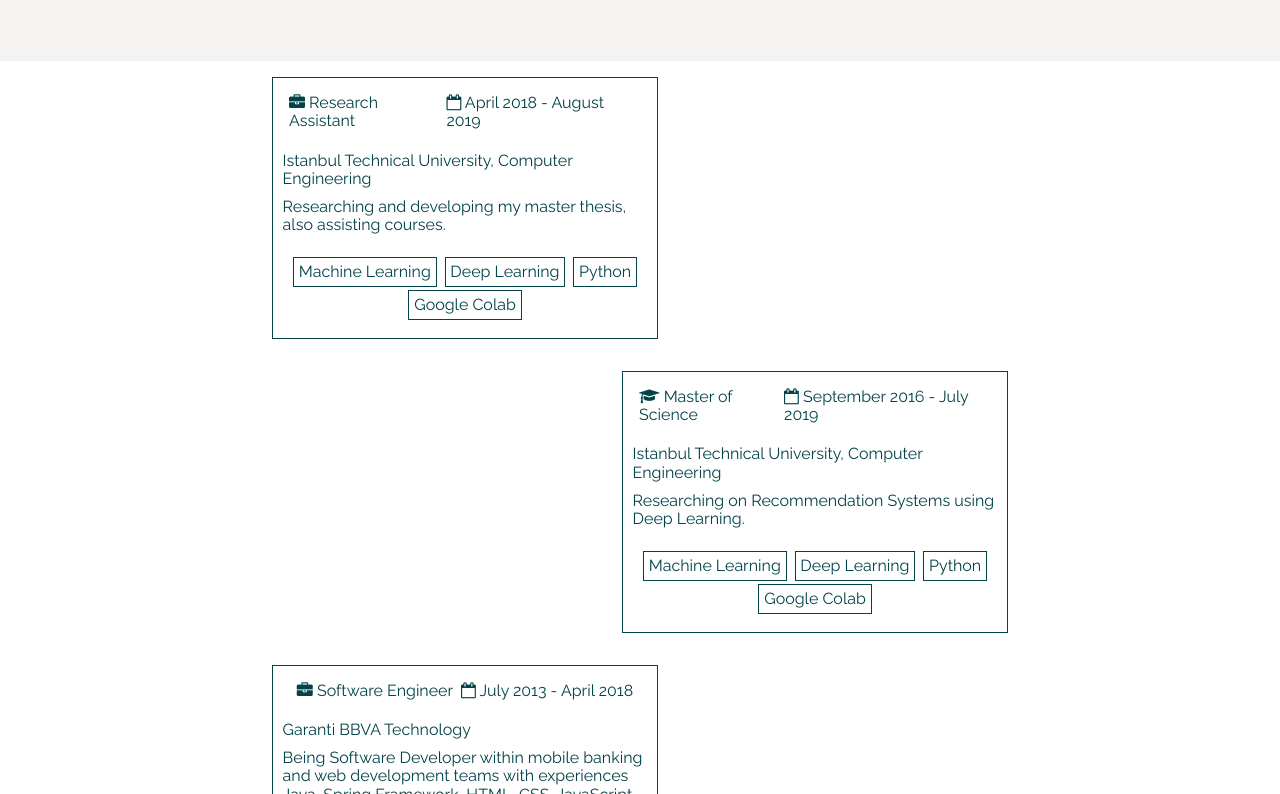
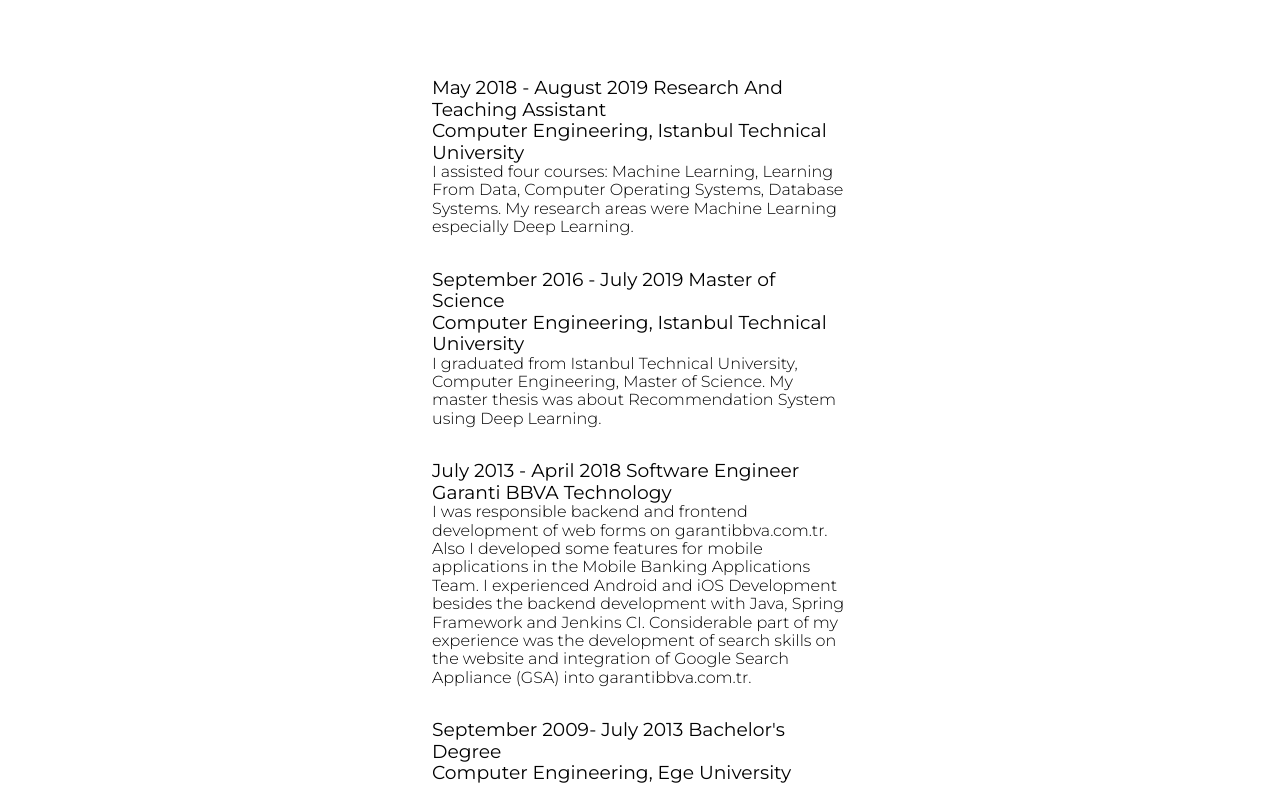
Before and after one commit to fulyacelebi/fulyacelebi.github.io, a website: page index.html in a window 1280 px wide. Shown: the part 739-1533 px from the top of the page. Drawn offline with Linux system fonts and the light colour scheme.

Commit message:
design was changed. (#13)

```diff
--- a/index.html
+++ b/index.html
@@ -7,11 +7,9 @@
     <link rel="stylesheet" href="/src/assets/css/normalize.css" />
     <link rel="stylesheet" href="/src/assets/css/basic-style.css" />
     <link rel="stylesheet" href="/src/assets/css/header.css" />
-    <link rel="stylesheet" href="/src/assets/css/timeline.css" />
     <link
-      href="https://fonts.googleapis.com/css?family=Raleway:200,100,400"
+      href="https://fonts.googleapis.com/css2?family=Montserrat:wght@300;400;500;600&display=swap"
       rel="stylesheet"
-      type="text/css"
     />
     <link
       rel="stylesheet"
@@ -21,14 +19,13 @@
   <body>
     <header class="header-container">
       <a href="#section1"><div class="header-item">Home</div></a>
-      <a
-        href="https://drive.google.com/file/d/1kw9T2o0NIcZQdIWrdEObr6mWdbgxUCvu/view?usp=sharing"
+      <a href="./src/assets/files/FulyaCelebiResume.pdf" target="_blank"
         ><div class="header-item">Resume</div></a
       >
-      <a href="#contact"><div class="header-item">Who I Am</div></a>
+      <!-- <a href="#contact"><div class="header-item">Who I Am</div></a> -->
     </header>
     <main id="content" role="main">
-      <section id="section1" class="center-container">
+      <section id="sliding-text" class="center-container">
         <h1>Hi! I'm Fulya.</h1>
         <h2
           class="values txt-rotate"
@@ -36,119 +33,52 @@
           data-rotate='[ "Computer Engineer.", "Software Developer.", "Lover of Learning." ]'
         ></h2>
       </section>
-      <section id="section2" class="center-container">
-        <div class="timeline">
-          <div class="left-timeline">
-            <div class="position-date-container">
-              <span
-                ><i class="fa fa-briefcase" aria-hidden="true"></i> Research
-                Assistant</span
-              >
-              <span
-                ><i class="fa fa-calendar-o" aria-hidden="true"></i> April 2018
-                - August 2019</span
-              >
+      <section id="aboutme" class="center-container">
+        <div class="what-i-did">
+          <h3>May 2018 - August 2019 Research And Teaching Assistant</h3>
+          <h3>Computer Engineering, Istanbul Technical University</h3>
+
+          I assisted four courses: Machine Learning, Learning From Data,
+          Computer Operating Systems, Database Systems. My research areas were
+          Machine Learning especially Deep Learning.
         </div>
-            <div class="content-resume">
-              <div>
-                Istanbul Technical University, Computer Engineering
+        <div class="what-i-did">
+          <h3>September 2016 - July 2019 Master of Science</h3>
+          <h3>Computer Engineering, Istanbul Technical University</h3>
+
+          I graduated from Istanbul Technical University, Computer Engineering,
+          Master of Science. My master thesis was about Recommendation System
+          using Deep Learning.
         </div>
-              <div>
-                Researching and developing my master thesis, also assisting
-                courses.
-              </div>
-            </div>
-            <div class="keyword-container">
-              <div>Machine Learning</div>
-              <div>Deep Learning</div>
-              <div>Python</div>
-              <div>Google Colab</div>
-            </div>
-          </div>
-          <div class="right-timeline">
-            <div class="position-date-container">
-              <span>
-                <i class="fa fa-graduation-cap" aria-hidden="true"></i>
-                Master of Science
-              </span>
-              <span>
-                <i class="fa fa-calendar-o" aria-hidden="true"></i>
-                September 2016 - July 2019
-              </span>
-            </div>
-            <div class="content-resume">
-              <div>
-                Istanbul Technical University, Computer Engineering
-              </div>
-              <div>
-                Researching on Recommendation Systems using Deep Learning.
-              </div>
-            </div>
-            <div class="keyword-container">
-              <div>Machine Learning</div>
-              <div>Deep Learning</div>
-              <div>Python</div>
-              <div>Google Colab</div>
-            </div>
-          </div>
-          <div class="left-timeline">
-            <div class="position-date-container">
-              <span>
-                <i class="fa fa-briefcase" aria-hidden="true"></i>
-                Software Engineer
-              </span>
-              <span>
-                <i class="fa fa-calendar-o" aria-hidden="true"></i>
-                July 2013 - April 2018
-              </span>
+        <div class="what-i-did">
+          <h3>July 2013 - April 2018 Software Engineer</h3>
+          <h3>Garanti BBVA Technology</h3>
+
+          I was responsible backend and frontend development of web forms on
+          garantibbva.com.tr. Also I developed some features for mobile
+          applications in the Mobile Banking Applications Team. I experienced
+          Android and iOS Development besides the backend development with Java,
+          Spring Framework and Jenkins CI. Considerable part of my experience
+          was the development of search skills on the website and integration of
+          Google Search Appliance (GSA) into garantibbva.com.tr.
         </div>
 
-            <div class="content-resume">
-              <div>
-                Garanti BBVA Technology
+        <div class="what-i-did">
+          <h3>September 2009- July 2013 Bachelor's Degree</h3>
+          <h3>Computer Engineering, Ege University</h3>
         </div>
-              <div>
-                Being Software Developer within mobile banking and web
-                development teams with experiences Java, Spring Framework, HTML,
-                CSS, JavaScript.
-              </div>
-            </div>
-            <div class="keyword-container">
-              <div>Java</div>
-              <div>Spring Framework</div>
-              <div>HTML</div>
-              <div>CSS</div>
-              <div>JavaScript</div>
-            </div>
-          </div>
-          <div class="right-timeline">
-            <div class="position-date-container">
-              <span>
-                <i class="fa fa-graduation-cap" aria-hidden="true"></i>
-                Bachelor's Degree
-              </span>
-              <span>
-                <i class="fa fa-calendar-o" aria-hidden="true"></i>
-                September 2009 - July 2013
-              </span>
-            </div>
-            <div class="content-resume">
-              <div>
-                Ege University, Computer Engineering
-              </div>
-            </div>
-          </div>
-        </div>
-      </section>
-      <section id="aboutme" class="center-container">
-        <h1>I like</h1>
+
+        <!-- <div class="photo">
+            <img src="./src/assets/images/profile.jpg" />
+          </div> -->
+        <!-- <h1>I like</h1>
           <h1>
             <span
               class="txt-rotate"
               data-period="1000"
               data-rotate='[ "travelling.","taking a photograph.", "learning.", "cooking.","reading.", "listening.", "plants." ]'
             ></span>
-        </h1>
+          </h1> -->
       </section>
       <section id="contact" class="center-container">
         <a href="https://www.linkedin.com/in/fulyacelebi/"
--- a/src/assets/css/basic-style.css
+++ b/src/assets/css/basic-style.css
@@ -1,8 +1,11 @@
 html,
 body {
   margin: 0;
-  font-family: "Raleway", sans-serif;
-  color: #024249;
+  font-family: "Montserrat", sans-serif;
+  color: black;
+}
+div {
+  box-sizing: border-box;
 }
 
 .center-container {
@@ -11,38 +14,45 @@
   justify-content: center;
 }
 
-.menu {
-  display: flex;
-}
-
-#section1 {
+#sliding-text {
   height: 100vh;
-  background: #f4f3f1;
   flex-direction: column;
 }
 
-#section1 h1 {
-  font-size: 3.5em;
+#sliding-text h1 {
+  font-size: 3em;
+  font-weight: 400;
+}
+#sliding-text h2 {
+  font-size: 2em;
   font-weight: 300;
-}
-#section1 h2 {
-  font-size: 2em;
 }
 
 #aboutme {
-  height: calc(100vh - 46px);
-  background-color: #f79071;
-  flex-flow: column;
+  display: flex;
+  flex-direction: column;
+  justify-content: flex-start;
+  align-items: center;
 }
 
-#aboutme h1,
-h2 {
-  font-size: 3.5em;
-  font-weight: 200;
+#aboutme div {
+  padding: 1em;
+  width: 35%;
+  font-weight: 300;
+}
+#aboutme h3 {
+  font-weight: 400;
+}
+
+#what-i-did {
+  display: flex;
+  flex-direction: column;
+  justify-content: center;
+  align-items: center;
 }
 
 #contact {
-  background-color: #f79071;
+  background-color: #024249;
 }
 
 #linkedin-logo,
@@ -51,27 +61,34 @@
 }
 
 a {
-  color: #888;
+  color: #f4f3f1;
 }
 
 a:visited {
-  color: #888;
+  color: #f4f3f1;
 }
 
 a:hover {
-  color: #888;
+  color: #f4f3f1;
 }
 
 a:active {
-  color: #888;
+  color: #f4f3f1;
 }
 
 @media (max-width: 620px) {
   /* For mobile phones: */
-  #section1,
-  #section2,
-  #aboutme,
+  #sliding-text,
   #contact {
     width: 100%;
   }
+  #aboutme div {
+    width: 90%;
+  }
+  #sliding-text h1 {
+    font-size: 3em;
+  }
+  #sliding-text h2 {
+    font-size: 1.5em;
+  }
 }
--- a/src/assets/css/header.css
+++ b/src/assets/css/header.css
@@ -2,7 +2,7 @@
   display: flex;
   justify-content: flex-start;
   position: fixed;
-  background: #222;
+  background: #024249;
   width: 100%;
 }
 
@@ -11,7 +11,8 @@
 }
 
 .header-item {
-  color: #aaa;
+  font-weight: 300;
+  color: #f4f3f1;
   padding: 14px 16px;
 }
 
--- a/src/assets/css/timeline.css
+++ /dev/null
@@ -1,61 +0,0 @@
-.timeline {
-  display: flex;
-  flex-flow: column;
-  justify-content: center;
-  width: 60%;
-}
-
-.left-timeline {
-  align-self: flex-start;
-  border: solid #024249 0.01em;
-  margin: 1em;
-  width: 50%;
-}
-.right-timeline {
-  align-self: flex-end;
-  border: solid #024249 0.01em;
-  margin: 1em;
-  width: 50%;
-}
-
-.position-date-container {
-  display: flex;
-  justify-content: space-evenly;
-  margin: 1em;
-}
-.content-resume {
-  display: flex;
-  flex-direction: column;
-  margin: 0.3em;
-  text-align: left;
-  max-width: fit-content;
-}
-.content-resume div {
-  margin: 0.3em;
-}
-
-.keyword-container {
-  display: flex;
-  flex-wrap: wrap;
-  justify-content: space-around;
-  margin: 1em;
-}
-.keyword-container div {
-  border: solid #024249 0.01em;
-  padding: 0.3em;
-  margin: 0.1em;
-}
-@media (max-width: 620px) {
-  .left-timeline,
-  .right-timeline {
-    align-self: center;
-    width: 90%;
-    margin: 1em;
-  }
-  .position-date-container {
-    flex-direction: column;
-  }
-  .keyword-container {
-    flex-direction: column;
-  }
-}
```
Also changed, not shown: 1 other file. Lines whose indentation alone changed are shown as unchanged.
